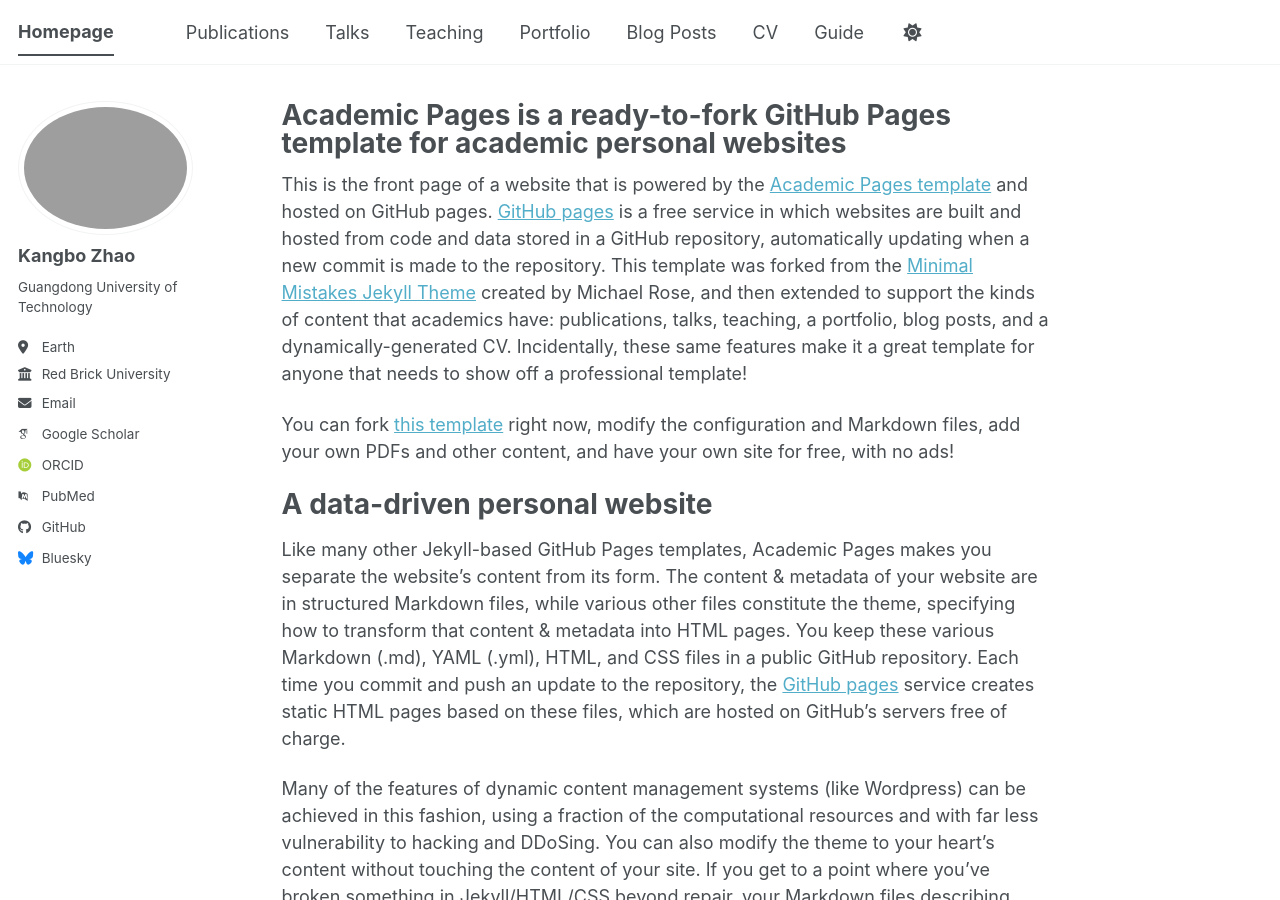
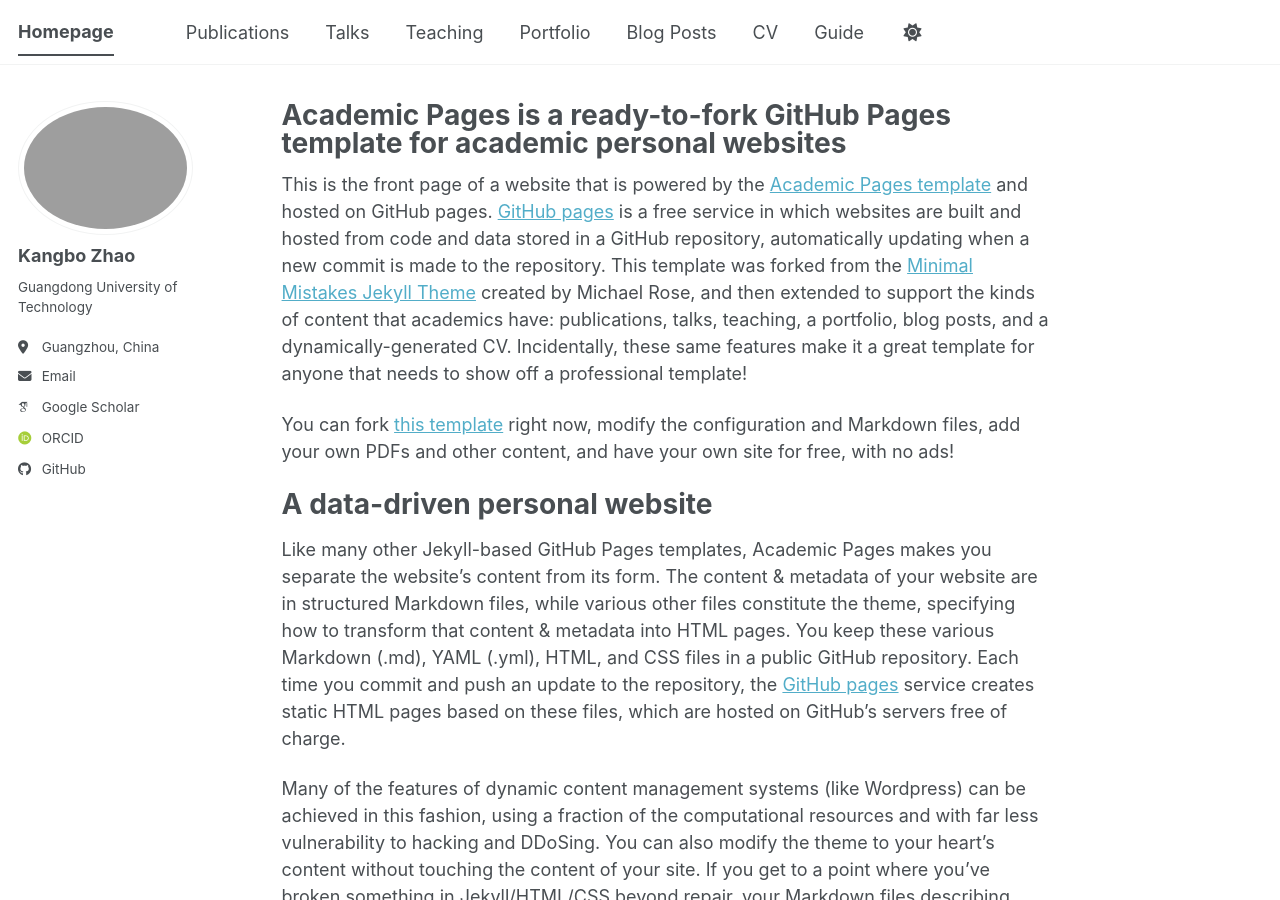
Before and after one commit to Belin0420/Belin0420.github.io, a Jekyll site: the page built from _pages/about.md, in a window 1280 px wide and 900 px high. Built offline with Jekyll 4.4.1, drawn with Linux system fonts in a browser that asks for light colours; some web fonts are replaced; a script bundle is joined from its source files by our own code; library files that are not in the unit come from our copies.

Commit message:
Update _config.yml

```diff
--- a/_config.yml
+++ b/_config.yml
@@ -27,10 +27,10 @@
   name             : "Kangbo Zhao"
   pronouns         : # example: "she/her"
   bio              : "Guangdong University of Technology"
-  location         : "Earth"
-  employer         : "Red Brick University"
+  location         : "Guangzhou, China"
+  employer         : # URL
   uri              : # URL
-  email            : "none@example.org"
+  email            : "zhaokangbo329@gmail.com"
 
   # Academic websites
   academia         : # URL
@@ -38,10 +38,10 @@
   googlescholar    : "https://scholar.google.com/citations?user=PS_CX0AAAAAJ"
   inspire-hep      : # URL
   impactstory      : # URL
-  orcid            : "https://orcid.org/yourorcidurl"
+  orcid            : "https://orcid.org/0009-0009-7479-7757"
   semantic         : # URL
   ssrn             : # URL
-  pubmed           : "https://www.ncbi.nlm.nih.gov/pubmed/?term=john+snow"
+  pubmed           : # URL
   researchgate     : # URL
   scopus           : # URL
   zotero           : # URL
@@ -57,7 +57,7 @@
 
   # Social media
   artstation       : # Username
-  bluesky          : "bsky.app" # Replace this with you Bluesky username
+  bluesky          : # Username
   facebook         : # Username
   flickr           : # Username
   foursquare       : # Username
```
